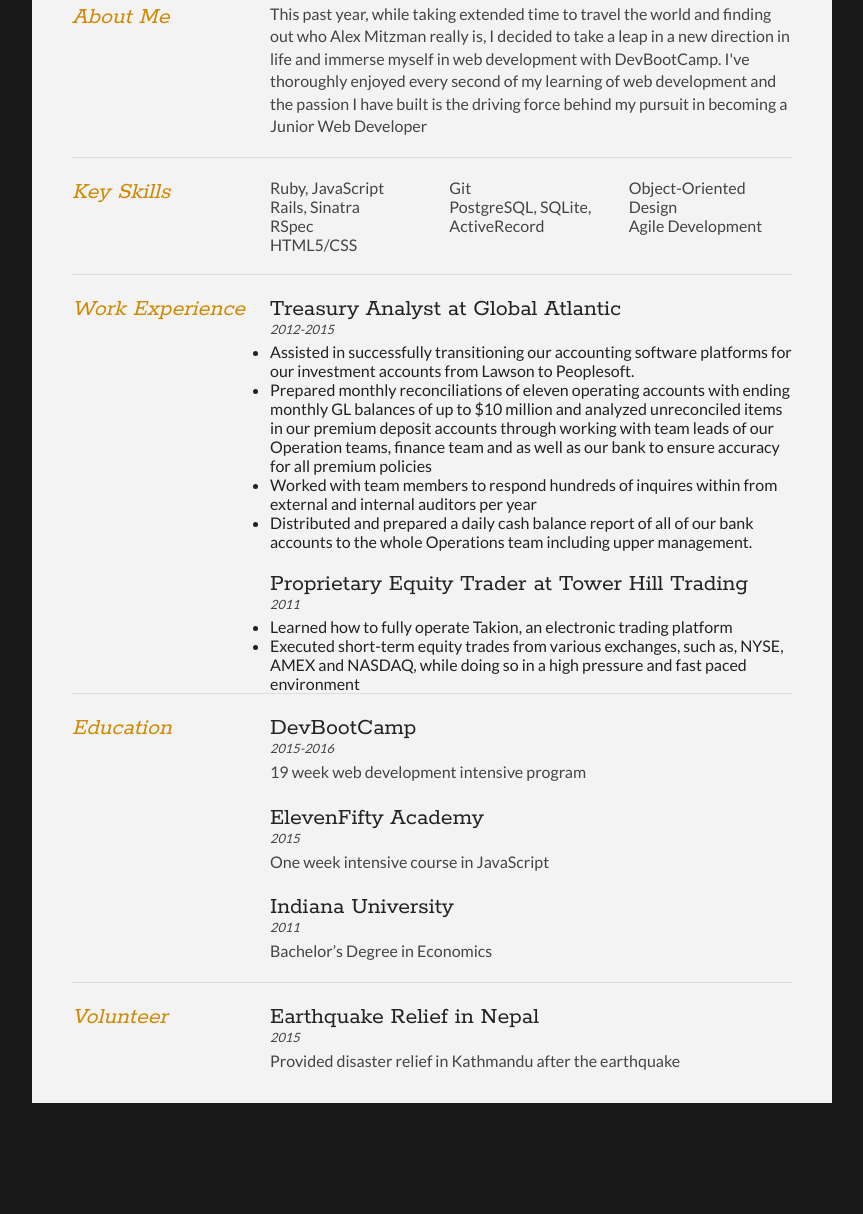
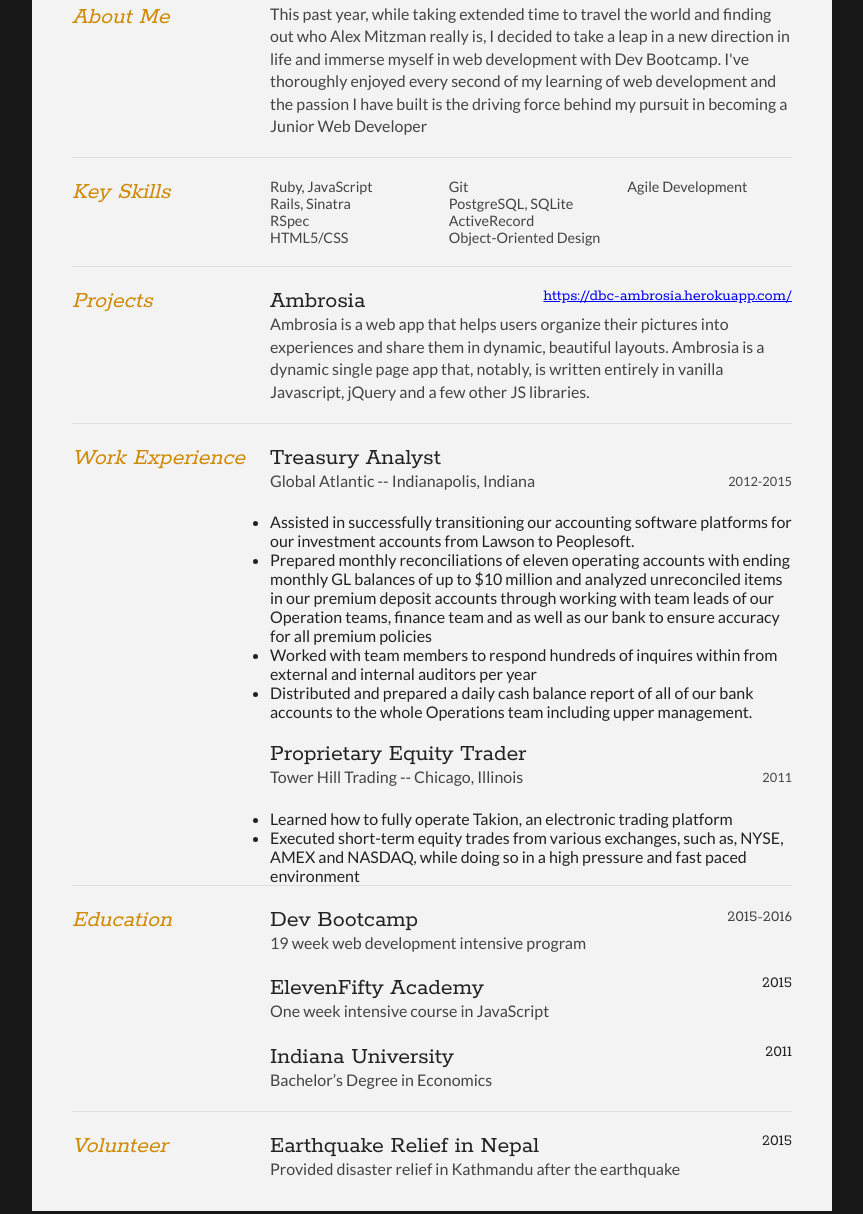
Before and after one commit to amitzman/amitzman.github.io, a plain HTML site: page resume/resume.html in a window 1280 px wide. Shown: the part 175-1389 px from the top of the page, without its empty margins (208-1071 px from the left). Before the commit the page ends 1308 px from the top, so only its background shows below. Drawn offline with Linux system fonts and the light colour scheme.

Commit message:
Update resume

```diff
--- a/resume/resume.html
+++ b/resume/resume.html
@@ -42,7 +42,7 @@
         </div>
 
         <div class="sectionContent">
-          <p>This past year, while taking extended time to travel the world and finding out who Alex Mitzman really is, I decided to take a leap in a new direction in life and immerse myself in web development with DevBootCamp.  I've thoroughly enjoyed every second of my learning of web development and the passion I have built is the driving force behind my pursuit in becoming a Junior Web Developer</p>
+          <p>This past year, while taking extended time to travel the world and finding out who Alex Mitzman really is, I decided to take a leap in a new direction in life and immerse myself in web development with Dev Bootcamp.  I've thoroughly enjoyed every second of my learning of web development and the passion I have built is the driving force behind my pursuit in becoming a Junior Web Developer</p>
         </div>
       </article>
       <div class="clear"></div>
@@ -59,13 +59,30 @@
           <li>RSpec</li>
           <li>HTML5/CSS</li>
           <li>Git</li>
-          <li>PostgreSQL, SQLite, ActiveRecord</li>
+          <li>PostgreSQL, SQLite ActiveRecord</li>
           <li>Object-Oriented Design</li>
           <li>Agile Development</li>
         </ul>
       </div>
       <div class="clear"></div>
     </section>
+
+
+    <section>
+      <div class="sectionTitle">
+        <h1>Projects</h1>
+      </div>
+
+      <div class="sectionContent">
+        <article>
+          <h2>Ambrosia<span class="otherYears"><a href="https://dbc-ambrosia.herokuapp.com/">https://dbc-ambrosia.herokuapp.com/</a></span></h2>
+          <p>Ambrosia is a web app that helps users organize their pictures into experiences and share them in dynamic, beautiful layouts. Ambrosia is a dynamic single page app that, notably, is written entirely in vanilla Javascript, jQuery and a few other JS libraries.</p>
+        </article>
+
+      </div>
+      <div class="clear"></div>
+    </section>
+
 
     <section>
       <div class="sectionTitle">
@@ -74,8 +91,8 @@
 
       <div class="sectionContent">
         <article>
-          <h2>Treasury Analyst at Global Atlantic</h2>
-          <p class="subDetails">2012-2015</p>
+          <h2>Treasury Analyst</h2>
+          <p>Global Atlantic  -- Indianapolis, Indiana  <span class="years">2012-2015</span></p>
           <ul>
           <li>Assisted in successfully transitioning our accounting software platforms for our investment accounts from Lawson to Peoplesoft.</li>
           <li>Prepared monthly reconciliations of eleven operating accounts with ending monthly GL balances of up to $10 million and analyzed unreconciled items in our premium deposit accounts through working with team leads of our Operation teams, finance team and as well as our bank to ensure accuracy for all premium policies</li>
@@ -85,8 +102,8 @@
         </article>
         <br>
         <article>
-          <h2>Proprietary Equity Trader at Tower Hill Trading</h2>
-          <p class="subDetails">2011</p>
+          <h2>Proprietary Equity Trader</h2>
+          <p>Tower Hill Trading -- Chicago, Illinois <span class="years">2011</span></p>
           <ul>
             <li>Learned how to fully operate Takion, an electronic trading platform</li>
             <li>Executed short-term equity trades from various exchanges, such as, NYSE, AMEX and NASDAQ, while doing so in a high pressure and fast paced environment</li>
@@ -108,20 +125,17 @@
 
       <div class="sectionContent">
         <article>
-          <h2>DevBootCamp</h2>
-          <p class="subDetails">2015-2016</p>
+          <h2>Dev Bootcamp <span class="otherYears"><p>2015-2016</p></span></h2>
           <p>19 week web development intensive program</p>
         </article>
 
         <article>
-          <h2>ElevenFifty Academy</h2>
-          <p class="subDetails">2015</p>
+          <h2>ElevenFifty Academy <span class="otherYears">2015</span></h2>
           <p>One week intensive course in JavaScript</p>
         </article>
 
         <article>
-          <h2>Indiana University</h2>
-          <p class="subDetails">2011</p>
+          <h2>Indiana University<span class="otherYears">2011</span></h2>
           <p>Bachelor’s Degree in Economics </p>
         </article>
       </div>
@@ -134,8 +148,7 @@
 
       <div class="sectionContent">
         <article>
-          <h2>Earthquake Relief in Nepal</h2>
-          <p class="subDetails">2015</p>
+          <h2>Earthquake Relief in Nepal<span class="otherYears">2015</span></h2>
           <p>Provided disaster relief in Kathmandu after the earthquake </p>
         </article>
       </div>
--- a/resume/style.css
+++ b/resume/style.css
@@ -141,13 +141,25 @@ section:last-child {
   margin-bottom: 3px;
 }
 
+.years {
+  text-align: right;
+  float: right;
+  font-size: 0.8em;
+}
+
+.otherYears {
+  text-align: right;
+  float: right;
+  font-size: 0.68em;
+}
+
 .keySkills {
   list-style-type: none;
   -moz-column-count:3;
   -webkit-column-count:3;
   column-count:3;
   margin-bottom: 20px;
-  font-size: 1em;
+  font-size: .9em;
   color: #444;
 }
 
```
